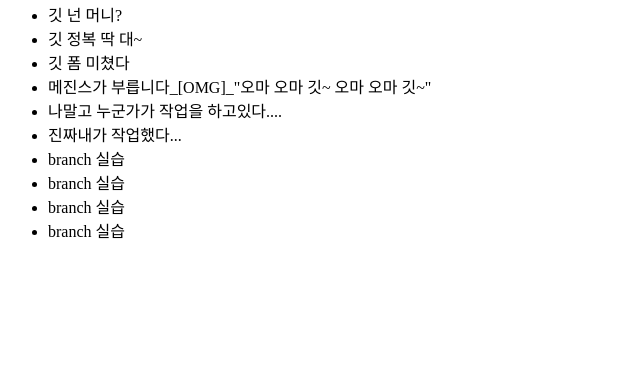
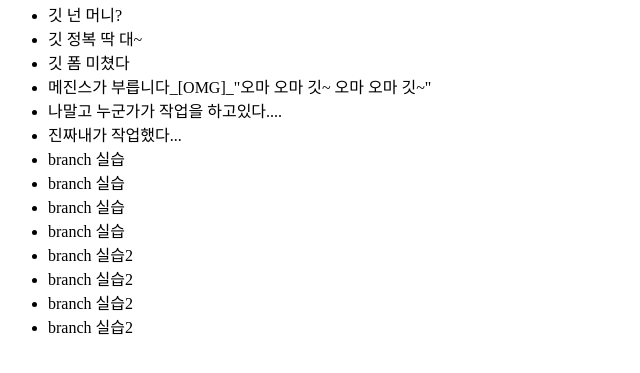
Before and after one commit to devhitu/test, a plain HTML site: page index.html in a window 1280 px wide. Shown: the part 87-460 px from the top of the page, without its empty margins (0-640 px from the left). Drawn offline with Linux system fonts and the light colour scheme.

Commit message:
230302 commit branch2

```diff
--- a/index.html
+++ b/index.html
@@ -20,6 +20,10 @@
             <li>branch 실습</li>
             <li>branch 실습</li>
             <li>branch 실습</li>
+            <li>branch 실습2</li>
+            <li>branch 실습2</li>
+            <li>branch 실습2</li>
+            <li>branch 실습2</li>
         </ul>
     </div>
 
```
